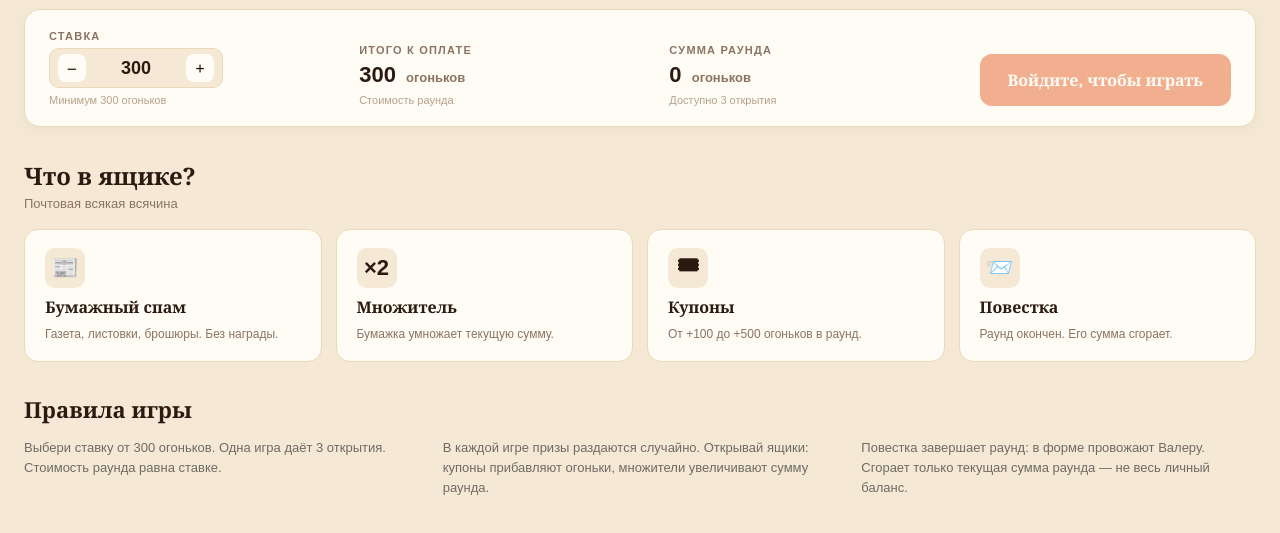
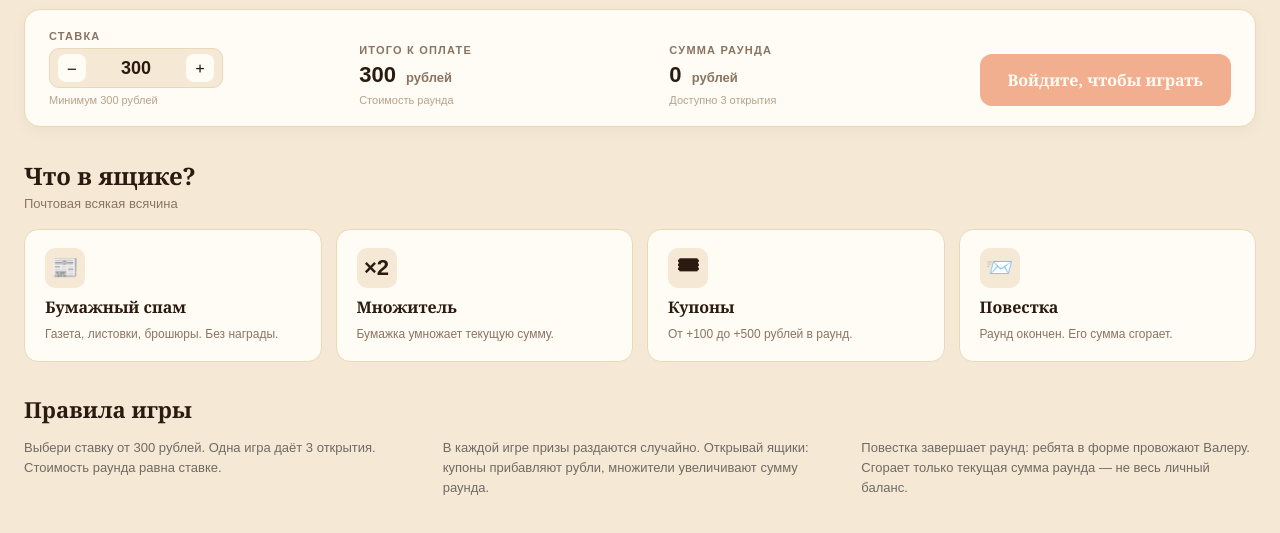
Before and after one commit to TurnTure/kazino-game, a website: page games/game_voenkomat/index.html in a window 1280 px wide. Shown: the part 637-1170 px from the top of the page. Drawn offline with Linux system fonts and the light colour scheme; no server answers.

Commit message:
ренейм валюты

```diff
--- a/games/game_voenkomat/index.html
+++ b/games/game_voenkomat/index.html
@@ -83,13 +83,13 @@
                 <input type="number" class="bet-counter__input" id="betInput" value="300" min="300" step="50">
                 <button type="button" class="bet-counter__btn" data-action="plus">+</button>
             </div>
-            <span class="bet-panel__hint" id="betHint">Минимум 300 огоньков</span>
+            <span class="bet-panel__hint" id="betHint">Минимум 300 рублей</span>
         </div>
 
         <div class="bet-panel__item">
             <label>Итого к оплате</label>
             <div class="bet-panel__total">
-                <b id="totalValue">300</b> <span>огоньков</span>
+                <b id="totalValue">300</b> <span>рублей</span>
             </div>
             <span class="bet-panel__hint">Стоимость раунда</span>
         </div>
@@ -97,7 +97,7 @@
         <div class="bet-panel__item">
             <label>Сумма раунда</label>
             <div class="bet-panel__round">
-                <b id="roundValue">0</b> <span>огоньков</span>
+                <b id="roundValue">0</b> <span>рублей</span>
             </div>
             <span class="bet-panel__hint">Доступно 3 открытия</span>
         </div>
@@ -128,7 +128,7 @@
             <div class="info-card">
                 <div class="info-card__icon">🎟</div>
                 <h3 class="info-card__title">Купоны</h3>
-                <p class="info-card__desc">От +100 до +500 огоньков в раунд.</p>
+                <p class="info-card__desc">От +100 до +500 рублей в раунд.</p>
             </div>
 
             <div class="info-card">
@@ -143,9 +143,9 @@
         <h2 class="rules-block__title">Правила игры</h2>
 
         <div class="rules-grid">
-            <p>Выбери ставку от 300 огоньков. Одна игра даёт 3 открытия. Стоимость раунда равна ставке.</p>
-            <p>В каждой игре призы раздаются случайно. Открывай ящики: купоны прибавляют огоньки, множители увеличивают сумму раунда.</p>
-            <p>Повестка завершает раунд: в форме провожают Валеру. Сгорает только текущая сумма раунда — не весь личный баланс.</p>
+            <p>Выбери ставку от 300 рублей. Одна игра даёт 3 открытия. Стоимость раунда равна ставке.</p>
+            <p>В каждой игре призы раздаются случайно. Открывай ящики: купоны прибавляют рубли, множители увеличивают сумму раунда.</p>
+            <p>Повестка завершает раунд: ребята в форме провожают Валеру. Сгорает только текущая сумма раунда — не весь личный баланс.</p>
         </div>
     </section>
 
```
